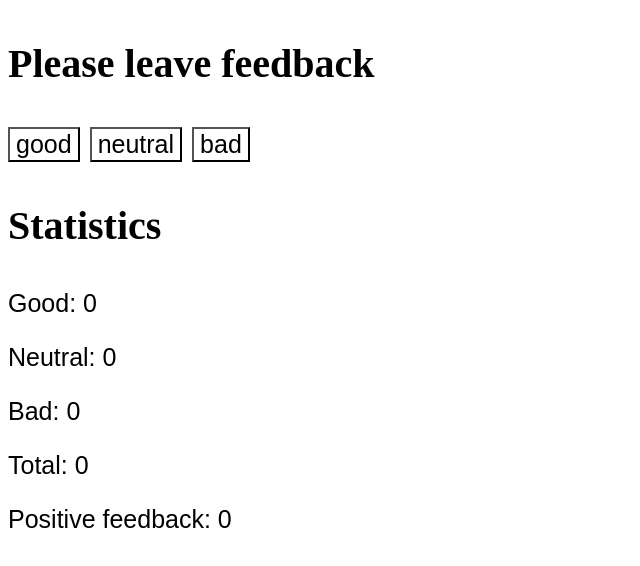
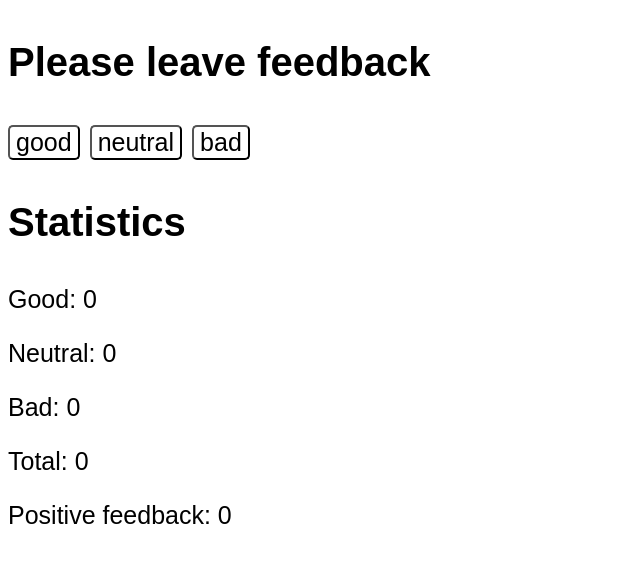
Before and after one commit to OllBond/goit-react-hw-02-feedback, a React (Create React App) app: page / in a window 1280 px wide. Shown: the top 566 px of the page, without its empty margins (0-640 px from the left). Built offline with nearby package versions, Linux system fonts and the light colour scheme.

Commit message:
update feedback.module.css

```diff
--- a/src/modules/Feedback/feedback.module.css
+++ b/src/modules/Feedback/feedback.module.css
@@ -1,5 +1,6 @@
 .titleFeedback {
   font-size: 40px;
+  font-family: Arial, 'Helvetica Neue', Helvetica, sans-serif;
 }
 .btnWrapper {
   display: flex;
@@ -8,10 +9,9 @@
 .btnFeedback {
   font-size: 25px;
   background-color: white;
-}
-.titleStatistics {
-  font-size: 40px;
-  font-family: Arial, 'Helvetica Neue', Helvetica, sans-serif;
+  cursor: pointer;
+  outline: none;
+  border-radius: 5px;
 }
 .parFeedback {
   font-size: 25px;
```
